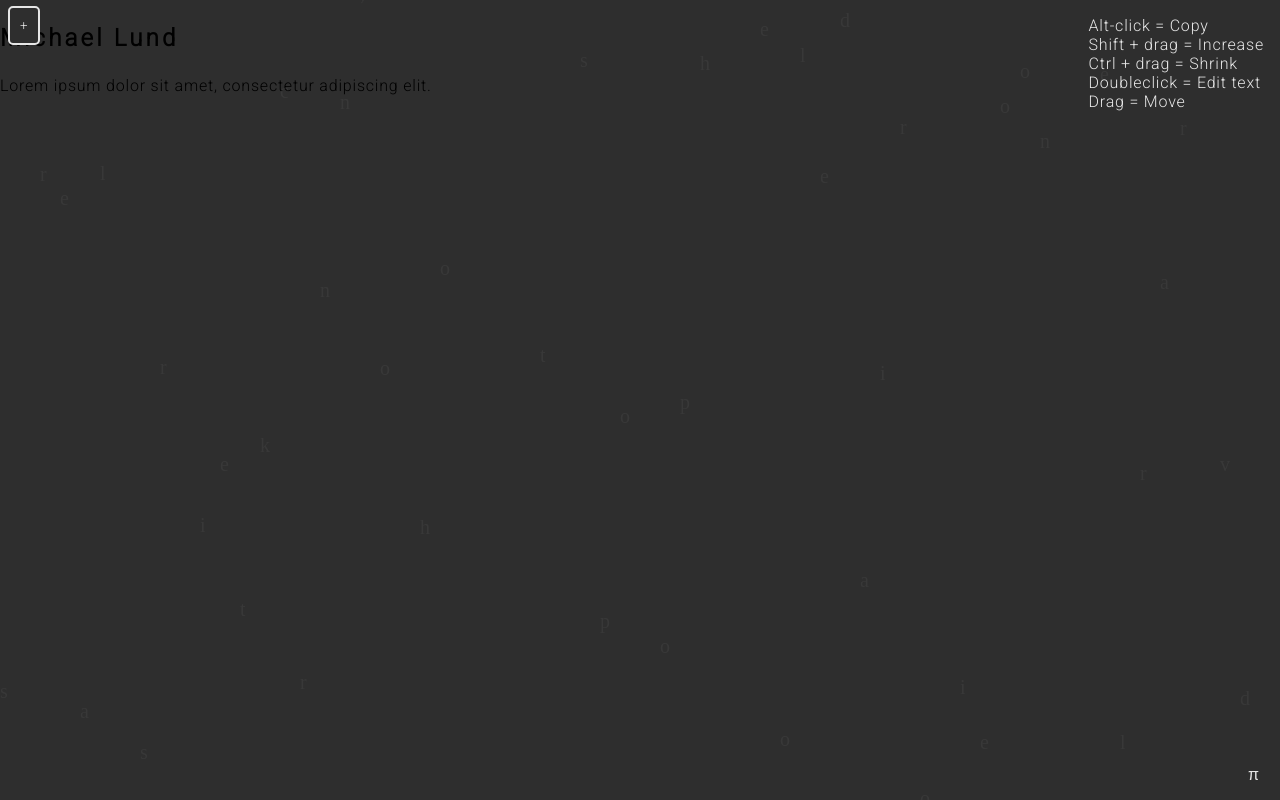
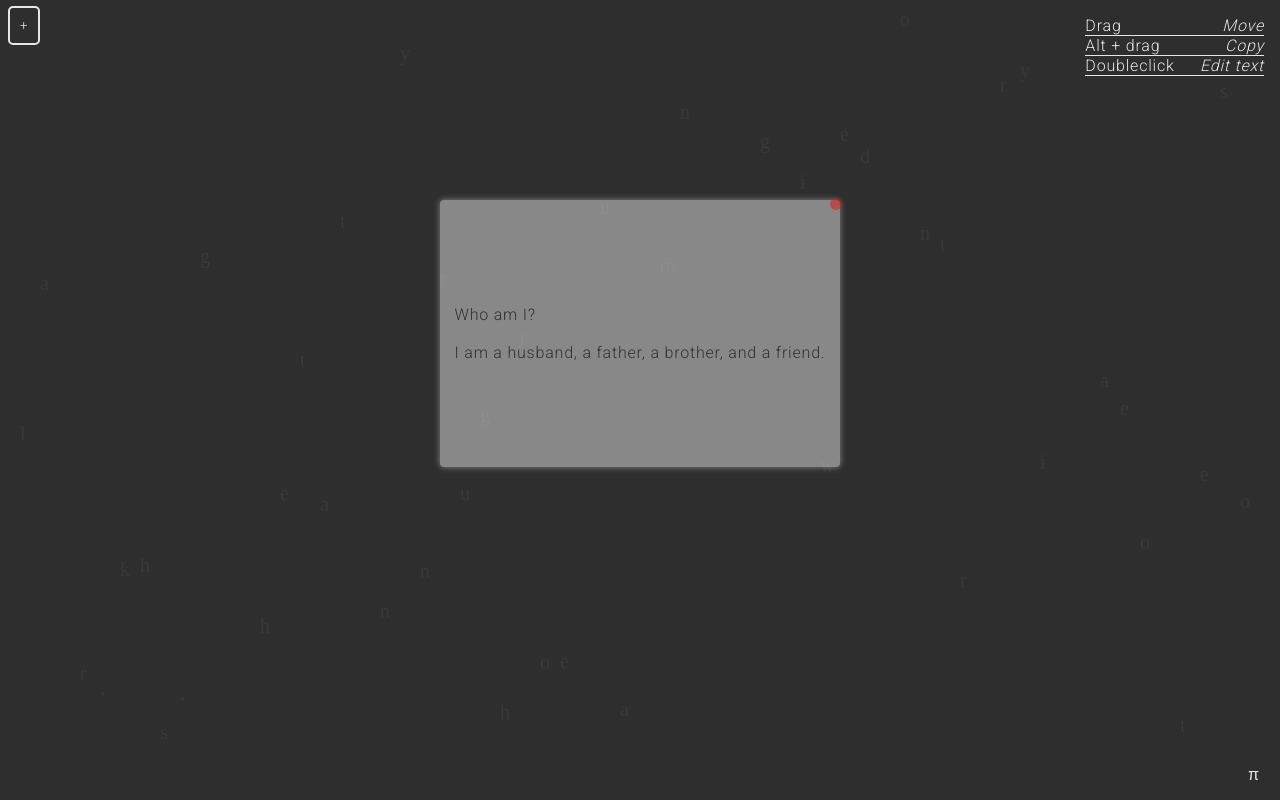
Before and after one commit to hackoverride/personal, a React (Create React App) app: page /blog in a window 1280 px wide. Built offline with nearby package versions, Linux system fonts and the light colour scheme.

Commit message:
added resizing to the boxes

```diff
--- a/src/App.js
+++ b/src/App.js
@@ -1,7 +1,6 @@
 import React from "react";
 import { BrowserRouter, Routes, Route } from "react-router-dom";
 const Home = React.lazy(() => import("./pages/Home"));
-const Blog = React.lazy(() => import("./pages/Blog"));
 
 export default function App() {
   return (
@@ -15,14 +14,6 @@ export default function App() {
             </React.Suspense>
           }
         >
-          <Route
-            path="blog"
-            element={
-              <React.Suspense fallback={<div>Loading...</div>}>
-                <Blog />
-              </React.Suspense>
-            }
-          ></Route>
         </Route>
       </Routes>
     </BrowserRouter>
--- a/src/components/ArtBoard.js
+++ b/src/components/ArtBoard.js
@@ -1,11 +1,48 @@
-import React, { useState } from "react";
+import React, { useState, useEffect } from "react";
 import "./artboard.scss";
 import Box from "./Box";
+import { getRandomContent } from "../data/content";
 
 export default function ArtBoard() {
   const [boxes, setBoxes] = useState([]); // all tools (boxes etc)
   const [currentPos, setCurrentPos] = useState([]);
   const [endFocus, setEndFocus] = useState(false);
+  const [loadedContent, setLoadedContent] = useState(false);
+
+  useEffect(() => {
+    if (!loadedContent) {
+      const content = getRandomContent();
+
+      let newId = Math.random();
+      let boxWidth = window.innerWidth / 2;
+      let boxHeight = window.innerHeight / 3;
+      if (boxWidth > 400) {
+        boxWidth = 400;
+      }
+      if (boxHeight > 400) {
+        boxHeight = 400;
+      }
+
+      let tempText = content.title + "\n \n";
+      if (content.rolledContent) {
+        // if there is rolled content, pick a random one
+        tempText += content.rolledContent[Math.floor(Math.random() * content.rolledContent.length)];
+      }
+      let newBox = {
+        id: newId,
+        pos: { x: (window.innerWidth / 2) - (boxWidth / 2), y: window.innerHeight / 4 },
+        size: { w: boxWidth, h: boxHeight },
+        text: tempText,
+      };
+
+      setBoxes((prev) => [...prev, newBox]);
+      setLoadedContent(true);
+      return () => {
+        setLoadedContent(false);
+        setBoxes([]);
+      };
+    }
+  }, []);
 
   const addNew = (copy) => {
     let newArray = [...boxes];
@@ -67,6 +104,7 @@ export default function ArtBoard() {
   return (
     <div
       id="designBoard"
+      draggable={false}
       onClick={() => {
         setEndFocus(true);
       }}
@@ -82,17 +120,20 @@ export default function ArtBoard() {
         }
       }}
     >
-      <nav style={{ display: "flex" }}>
+      <nav style={{ display: "flex" }} draggable={false}>
         <button onClick={addNew} id="addBox">
           +
         </button>
-        <div className="description"
-        >
-          <span>Alt-click = Copy</span>
-          <span>Shift + drag = Increase</span>
-          <span>Ctrl + drag = Shrink</span>
-          <span>Doubleclick = Edit text</span>
-          <span>Drag = Move</span>
+        <div className="description" draggable={false}>
+          <span>Drag</span>
+          <span style={{ textAlign: "right", fontStyle: "italic" }}>Move</span>
+          <span>Alt + drag</span>
+          <span style={{ textAlign: "right", fontStyle: "italic" }}>Copy</span>
+
+          <span>Doubleclick</span>
+          <span style={{ textAlign: "right", fontStyle: "italic" }}>
+            Edit text
+          </span>
         </div>
       </nav>
       {displayed_boxes}
--- a/src/components/Box.js
+++ b/src/components/Box.js
@@ -7,12 +7,66 @@ export default function Box({ data, id, copy, endFocus, close, currentPos }) {
   const [text, setText] = useState("" + data.text);
   const [offset, setOffset] = useState({});
   const [dragged, setDragged] = useState(false);
+  const [resize, setResize] = useState({
+    top: false,
+    right: false,
+    bottom: false,
+    left: false,
+  });
   const [editText, setEditText] = useState(false);
 
   useEffect(() => {
+    let thisBox = document.getElementById(id);
     if (dragged) {
       setPos({
         x: currentPos.x + offset.x + "px",
+        y: currentPos.y + offset.y + "px",
+      });
+    } else if (resize.left) {
+      /* ! Need to add the resize correctly */
+
+      // let leftEdge = thisBox.getBoundingClientRect().left;
+      // let newWidth = currentPos.x - leftEdge;
+      // setSize({
+      //   w: size.w + newWidth,
+      //   h: size.h,
+      // });
+      setPos({
+        x: currentPos.x + offset.x + "px",
+        y: pos.y,
+      });
+    } else if (resize.right){
+      let rightEdge = thisBox.getBoundingClientRect().right;
+      let newWidth = currentPos.x - rightEdge;
+      setSize({
+        w: size.w + newWidth,
+        h: size.h,
+      });
+    } else if (resize.bottom) {
+      // change the height of the box
+      let currentHight = thisBox.getBoundingClientRect().bottom;
+      let newHeight = currentPos.y - currentHight;
+      setSize({
+        w: size.w,
+        h: size.h + newHeight,
+      });
+    } else if (resize.top) {
+      // change the height of the box
+      let currentHight = thisBox.getBoundingClientRect().top;
+      let newHeight = Math.abs(currentPos.y - currentHight);
+      if (currentPos.y < currentHight) {
+        setSize({
+          w: size.w,
+          h: size.h + newHeight,
+        });
+      } else {
+        setSize({
+          w: size.w,
+          h: size.h - newHeight,
+        })
+      }
+      setPos({
+        x: pos.x,
         y: currentPos.y + offset.y + "px",
       });
     }
@@ -36,6 +90,13 @@ export default function Box({ data, id, copy, endFocus, close, currentPos }) {
 
   useEffect(() => {
     setEditText(false);
+    setDragged(false);
+    setResize({
+      top: false,
+      right: false,
+      bottom: false,
+      left: false,
+    });
   }, [endFocus]);
 
   const stylized = {
@@ -43,8 +104,12 @@ export default function Box({ data, id, copy, endFocus, close, currentPos }) {
     display: "grid",
     left: pos.x,
     top: pos.y,
-    width: size.w + "vw",
-    height: size.h + "vh",
+    width: size.w + "px",
+    minWidth: "30px",
+    maxWidth: "100vw",
+    height: size.h + "px",
+    minHeight: "30px",
+    maxHeight: "100vh",
     borderRadius: 0.25 + "rem",
     zIndex: 2,
     color: data.color,
@@ -59,34 +124,62 @@ export default function Box({ data, id, copy, endFocus, close, currentPos }) {
       }}
       className="tools_Box"
       onPointerDown={(e) => {
-        console.log(e.altKey);
+        // First lets check if it is close to an edge area on the box, then we rezise.
+        let thisBox = document.getElementById(id);
+        let leftEdgePos = thisBox.offsetLeft;
+        let rightEdgePos = thisBox.offsetLeft + thisBox.offsetWidth;
+        let topEdgePos = thisBox.offsetTop;
+        let bottomEdgePos = thisBox.offsetTop + thisBox.offsetHeight;
+
+        // depending on the position of the pointer when down, then we resize or more the box.
+        if (e.clientX > leftEdgePos && e.clientX < leftEdgePos + 10) {
+
+          setResize({
+            ...resize,
+            left: true,
+          });
+        } else if (e.clientX > rightEdgePos - 10 && e.clientX < rightEdgePos) {
+          //right
+
+          setResize({
+            ...resize,
+            right: true,
+          });
+        } else if (e.clientY > topEdgePos && e.clientY < topEdgePos + 10) {
+          //top
+
+          setResize({
+            ...resize,
+            top: true,
+          });
+        } else if (
+          e.clientY > bottomEdgePos - 10 &&
+          e.clientY < bottomEdgePos
+        ) {
+          //bottom
+
+          setResize({
+            ...resize,
+            bottom: true,
+          });
+        } else {
+          // move
+
+          setDragged(true);
+        }
+
         if (e.altKey) {
           copy({ ...data, pos: pos, size: size, text: text });
         }
-        setDragged(true);
-        let tempX = document.getElementById(id);
+
         setOffset({
-          x: tempX?.offsetLeft - e.clientX,
-          y: tempX?.offsetTop - e.clientY,
+          x: thisBox?.offsetLeft - e.clientX,
+          y: thisBox?.offsetTop - e.clientY,
         });
       }}
       onDoubleClick={() => {
         /* Make the text editable */
         setEditText(true);
-      }}
-      onPointerMove={(e) => {
-        if (dragged) {
-          if (e?.shiftKey) {
-            setSize({ w: size?.w + 0.2, h: size?.h + 0.1 });
-          } else if (e?.ctrlKey) {
-            if (size?.w > 2 && size.h > 2) {
-              setSize({ w: size.w - 0.2, h: size.h - 0.1 });
-            } else {
-              /* se do nothing */
-              setSize(size);
-            }
-          }
-        }
       }}
       onPointerUp={() => {
         setDragged(false);
--- a/src/components/artboard.scss
+++ b/src/components/artboard.scss
@@ -11,7 +11,7 @@
 
 #addBox{
     margin: 0.5vw 1vh;
-    background: var(--background);
+    background: transparent;
     color: var(--text-color);
     border: 2px solid var(--text-color);
     padding: 10px;
--- a/src/components/box.scss
+++ b/src/components/box.scss
@@ -4,6 +4,7 @@
   user-select: "none";
   box-shadow: 0px 0px 6px var(--box-background);
   border: 2px solid transparent;
+  padding: 3px;
 }
 
 .closeButton {
--- /dev/null
+++ b/src/data/content.js
@@ -0,0 +1,19 @@
+export function getRandomContent() {
+    return content[getRandomInt(0, content.length - 1)];
+}
+
+function getRandomInt(min, max) {
+    return Math.floor(Math.random() * (max - min + 1)) + min;
+}
+
+const content = [
+    {
+        title: 'Who am I?',
+        rolledContent: [
+            'I am a fullstack software developer with a passion for learning and creating complete systems.',
+            'I am a husband, a father, a brother, and a friend.',
+            'I am a passionate problem solver, solution finder and bug hunter.',
+            'I believe in the power of the internet to connect people and change the world.',
+        ]
+    }
+];
--- a/src/main.scss
+++ b/src/main.scss
@@ -71,12 +71,17 @@ main {
   top: 2vh;
   right: 2vh;
   display: grid;
+  grid-template-columns: 1fr 1fr;
   z-index: 1;
   color: var(--text-color);
   user-select: none;
+  span {
+    border-bottom: 1px solid var(--text-color);
+  }
 }
 
 .foggyBackground {
+  user-select: none;
   position: fixed;
   bottom: 0;
   left: 0;
--- a/src/pages/Blog.js
+++ /dev/null
@@ -1,13 +0,0 @@
-import React from "react";
-
-export default function Blog() {
-
-  return (
-    <aside className="blogContent">
-      <h1>Michael Lund</h1>
-      <p>
-        Lorem ipsum dolor sit amet, consectetur adipiscing elit.
-      </p>
-    </aside>
-  );
-}
--- a/src/pages/Home.js
+++ b/src/pages/Home.js
@@ -1,6 +1,6 @@
 import React, { useEffect, useRef, useState } from "react";
 import ArtBoard from "../components/ArtBoard";
-import { Outlet } from "react-router-dom";
+import { useOutlet } from "react-router-dom";
 
 const Canvas = ({ draw, height, width }) => {
   const canvas = useRef();
@@ -14,10 +14,12 @@ const Canvas = ({ draw, height, width }) => {
   );
 };
 
+
 export default function Home() {
   const [matrix, setMatrix] = useState([]);
   const [update, setUpdate] = useState(0);
   const [PITrigger, setPITrigger] = useState(false);
+  const outlet = useOutlet();
 
   const fullHeight = window.innerHeight;
   const fullWidth = window.innerWidth;
@@ -39,7 +41,6 @@ export default function Home() {
 
         /* If PITrigger then updated with new colors! */
         if (PITrigger) {
-          console.log(m.color);
           let colorUpdate = {
             r: m?.color?.r ?? 150,
             g: m?.color?.g ?? 150,
@@ -116,7 +117,7 @@ export default function Home() {
   };
 
   return (
-    <main lang="en">
+    <main lang="en" draggable="false">
       <Canvas
         draggable={false}
         matrix={matrix}
@@ -124,14 +125,19 @@ export default function Home() {
         width={window.innerWidth}
         draw={draw}
       ></Canvas>
-      <ArtBoard />
-      <Outlet />
+      {outlet ? outlet
+      : <ArtBoard />}
       {PITrigger && (
         <>
-          <div className="foggyBackground"></div>
-          <aside className="piContent">
-            <h1>3.14</h1>
-          </aside>
+          <div className="foggyBackground" draggable={false}></div>
+          <aside id="felix">
+              <div className="eyeSocket">
+                <div id="eye_left" className="eye"></div>
+              </div>
+              <div className="eyeSocket">
+                <div id="eye_right" className="eye"></div>
+              </div>
+            </aside>
         </>
       )}
       <div
```
